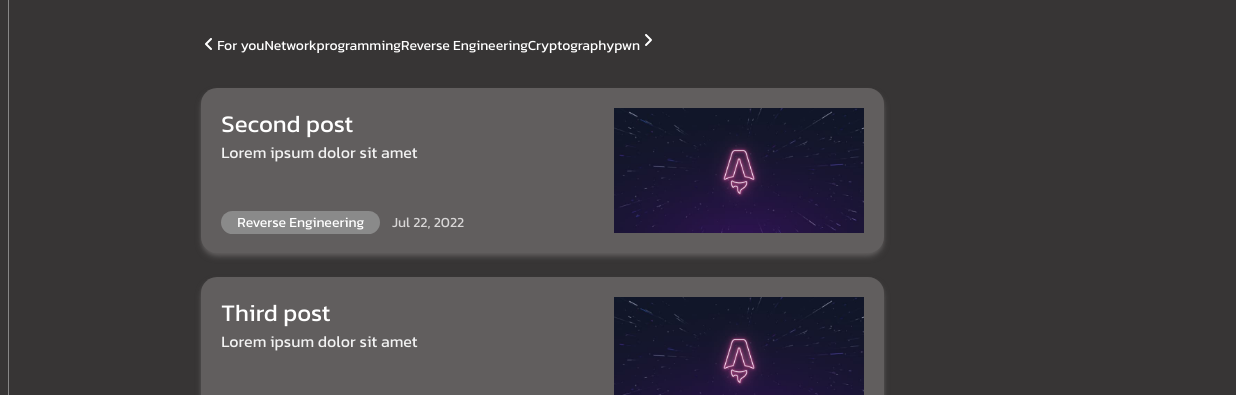
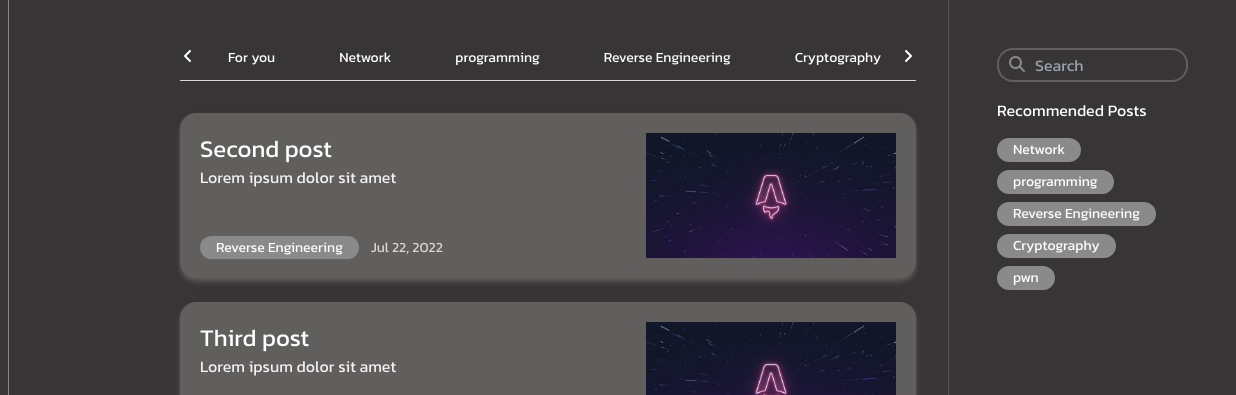
Before and after one commit to ISAG-Lab/isag-blog, an Astro site: page / in a window 1280 px wide. Shown: the top 395 px of the page, 44-1280 px from the left. Built offline with nearby package versions, Linux system fonts and the light colour scheme; Astro itself is replaced by a stand-in of ours.

Commit message:
feat: style right bar

```diff
--- a/src/components/RightBar.svelte
+++ b/src/components/RightBar.svelte
@@ -1,7 +1,35 @@
-<div class="fixed min-h-screen">
-  <div class="border-l border-l-[#555454]">
+<script lang="ts">
+  export let tags;
+</script>
+
+<div class="fixed border-l border-l-[#555454] min-h-screen">
+  <div class="p-12">
     <div>
-      <input class="bg-[#373535] border-1" type="text">
+      <div class="relative">
+        <svg class="absolute top-2 left-3"
+        xmlns="http://www.w3.org/2000/svg"
+        width="16"
+        height="16"
+        viewBox="0 0 512 512"
+        ><path
+          fill="#8A8A8A"
+          d="M416 208c0 45.9-14.9 88.3-40 122.7L502.6 457.4c12.5 12.5 12.5 32.8 0 45.3s-32.8 12.5-45.3 0L330.7 376c-34.4 25.2-76.8 40-122.7 40C93.1 416 0 322.9 0 208S93.1 0 208 0S416 93.1 416 208zM208 352c79.5 0 144-64.5 144-144s-64.5-144-144-144S64 128.5 64 208s64.5 144 144 144z"
+        /></svg
+      >
+      </div>
+      <input
+        class="bg-[#373535] max-w-[300px] w-full border-2 border-[#615E5E] text-[#8A8A8A] rounded-2xl pl-9 pr-4 py-[3px]"
+        type="text"
+        placeholder="Search"
+      />
+    </div>
+    <div>
+      <p class="text-white my-4">Recommended Posts</p>
+      <div class="max-w-[300px]">
+        {#each tags as tag}
+          <div class="text-white text-sm bg-[#8A8A8A] mr-2 w-fit rounded-xl cursor-pointer mb-2 py-[2px] px-4">{tag}</div>
+        {/each}
+      </div>
     </div>
   </div>
 </div>
--- a/src/layouts/BlogPost.astro
+++ b/src/layouts/BlogPost.astro
@@ -23,7 +23,7 @@
     <BaseHead title={title} description={description} />
   </head>
   <Layout>
-    <article>
+    <article class="text-white">
       {heroImage && <img class="w-full" src={heroImage} alt="" />}
       <h1>{title}</h1>
       <p>Written by {author}</p>
@@ -39,6 +39,8 @@
         )
       }
     </article>
-    <slot />
+    <div class="text-white">
+      <slot />
+    </div>
   </Layout>
 </html>
--- a/src/layouts/Layout.astro
+++ b/src/layouts/Layout.astro
@@ -1,6 +1,12 @@
 ---
 import Header from "@components/Header.astro";
 import RightBar from "@components/RightBar.svelte";
+
+const tags = [
+  ...new Set(
+    (await Astro.glob("../pages/blog/*.{md,mdx}")).map((tag) => tag.frontmatter.tag)
+  ),
+];
 ---
 
 <body class="flex flex-row min-h-screen bg-[#373535]">
@@ -11,6 +17,6 @@
     <slot />
   </div>
   <div class="basis-1/4">
-    <RightBar />
+    <RightBar tags={tags} />
   </div>
 </body>
--- a/tailwind.config.mjs
+++ b/tailwind.config.mjs
@@ -1,5 +1,5 @@
 export default {
-  content: ['./src/**/*.{html,js,astro}'],
+  content: ['./src/**/*.{html,js,astro,svelte}'],
   theme: {
     extend: {},
   },
```
Also changed, not shown: src/pages/tag/[tag].astro (added).
